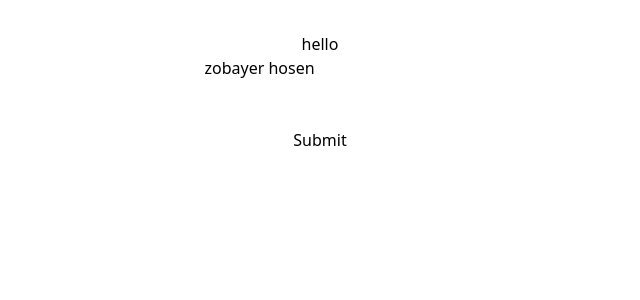
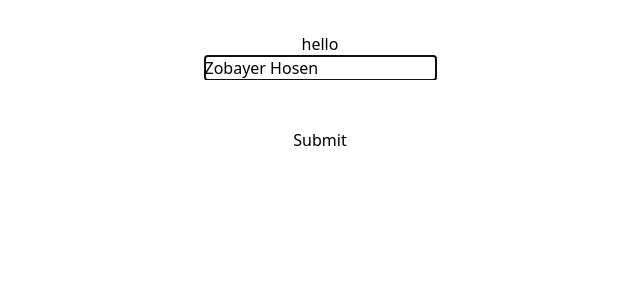
Before and after one commit to zobayerhb/react-core-con-02-form, a React (Vite) app: page / in a window 1280 px wide. Shown: the top 300 px of the page, without its empty margins (320-960 px from the left). Built offline with nearby package versions, Linux system fonts and the light colour scheme.

Commit message:
form handle with using useRef hook

```diff
--- a/src/App.jsx
+++ b/src/App.jsx
@@ -1,7 +1,8 @@
 
 import './App.css'
-import SimpleForm from './components/SimpleForm/SimpleForm'
-import StateFulForm from './components/StateFulForm/StateFulForm'
+import RefForm from './components/RefForm/RefForm'
+// import SimpleForm from './components/SimpleForm/SimpleForm'
+// import StateFulForm from './components/StateFulForm/StateFulForm'
 
 function App() {
 
@@ -9,7 +10,8 @@ function App() {
     <>
      hello
      {/* <SimpleForm></SimpleForm> */}
-     <StateFulForm></StateFulForm>
+     {/* <StateFulForm></StateFulForm> */}
+     <RefForm></RefForm>
     </>
   )
 }
--- /dev/null
+++ b/src/components/RefForm/RefForm.jsx
@@ -0,0 +1,51 @@
+import { useEffect } from "react";
+import { useRef } from "react";
+
+const RefForm = () => {
+  const nameRef = useRef(null);
+  const emailRef = useRef(null);
+  const passwordRef = useRef(null);
+
+  useEffect(() => {
+    nameRef.current.focus();
+  }, []);
+
+  const handleForm = (e) => {
+    e.preventDefault();
+    console.log(nameRef.current.value);
+    console.log(emailRef.current.value);
+    console.log(passwordRef.current.value);
+  };
+
+  return (
+    <div>
+      <form onSubmit={handleForm}>
+        <input
+          ref={nameRef}
+          className="border-2 border-red-500"
+          defaultValue={"Zobayer Hosen"}
+          type="text"
+          name="name"
+        />
+        <br />
+        <input
+          ref={emailRef}
+          className="border-2 border-red-500"
+          type="email"
+          name="email"
+        />
+        <br />
+        <input
+          ref={passwordRef}
+          className="border-2 border-red-500"
+          type="password"
+          name="password"
+        />
+        <br />
+        <input type="submit" value="Submit" />
+      </form>
+    </div>
+  );
+};
+
+export default RefForm;
```
